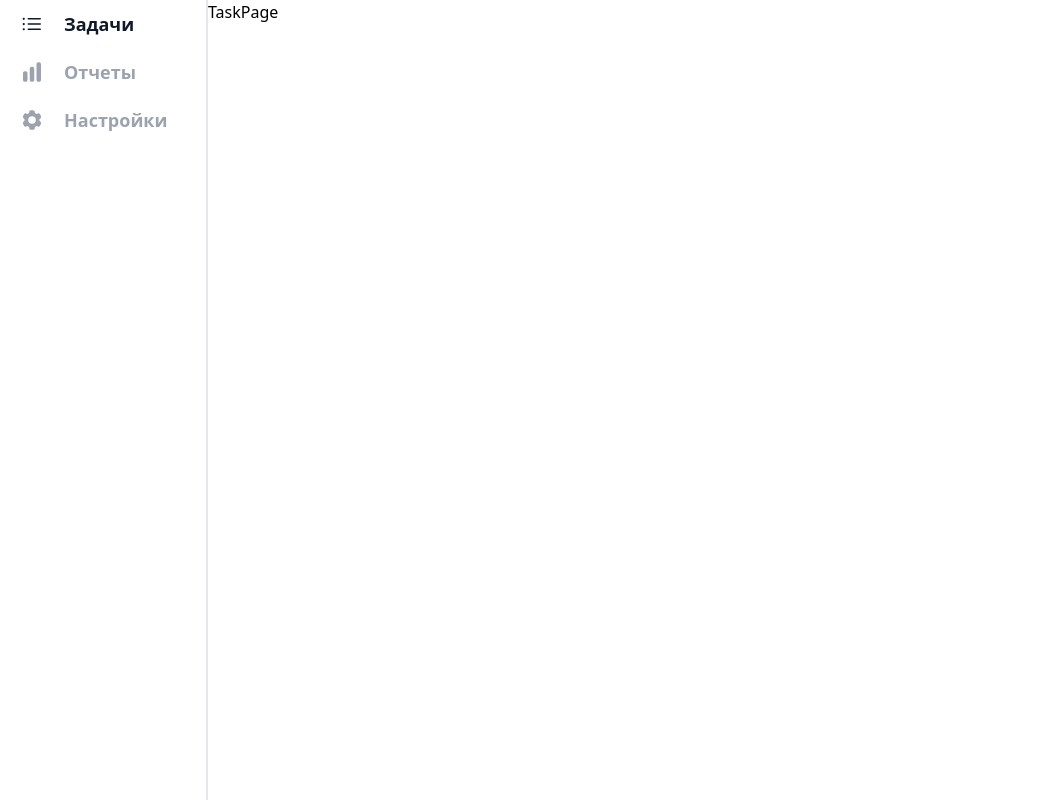
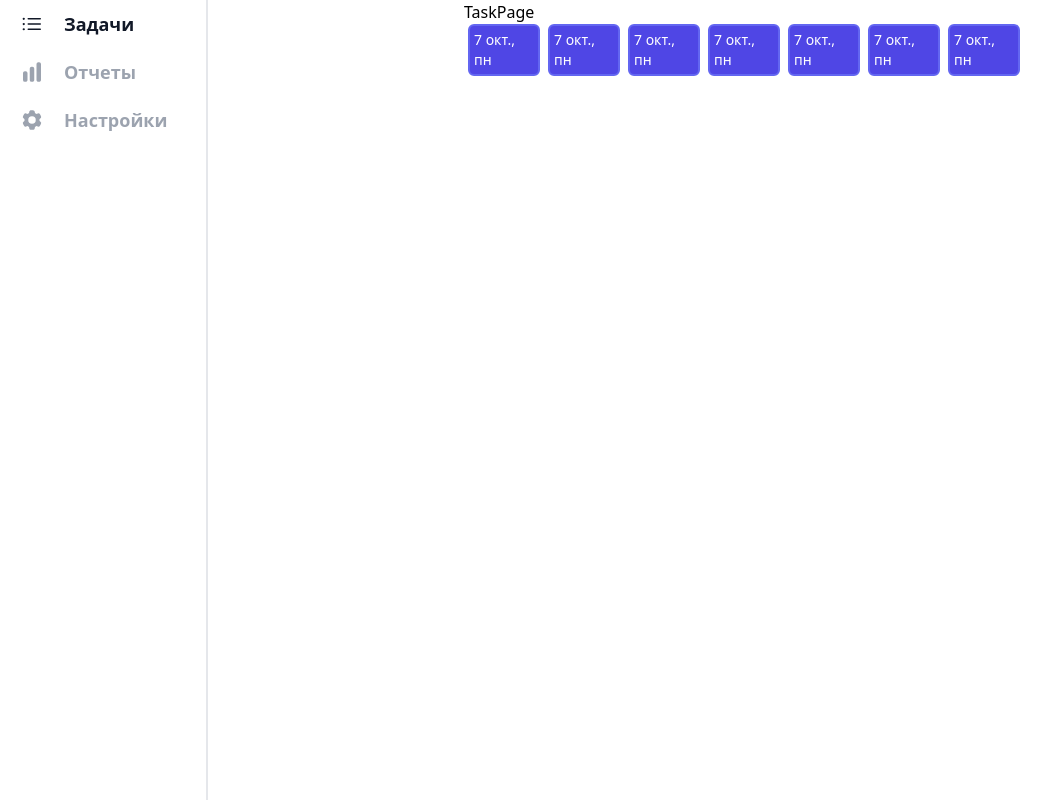
Before and after one commit to Mariah411/habit-tracker, a React (Vite) app: page / in a window 1280 px wide. Shown: the whole page, without its empty margins (0-1061 px from the left). Built offline with nearby package versions, Linux system fonts and the light colour scheme.

Commit message:
add DayButtons

```diff
--- a/src/App.tsx
+++ /dev/null
@@ -1,17 +0,0 @@
-import "./App.css";
-import Button from "./components/ui/Button/Button";
-import NavBar from "./components/ui/NavBar/NavBar";
-
-function App() {
-  return (
-    <div className="relative flex justify-start">
-      <NavBar />
-      <div className="lg:m-l-52">
-        <h1 className="text-3xl font-bold underline">Vite + React</h1>
-        <Button>Клик</Button>
-      </div>
-    </div>
-  );
-}
-
-export default App;
--- a/src/components/AppLayout.tsx
+++ b/src/components/AppLayout.tsx
@@ -5,11 +5,8 @@ const AppLayout = () => {
   return (
     <div className="relative flex justify-start">
       <NavBar />
-      <div className="lg:m-l-52">
+      <div className="lg:m-l-52 max-w-xl container px-2 mx-auto">
         <Outlet />
-
-        {/* <h1 className="text-3xl font-bold underline">Vite + React</h1>
-        <Button>Клик</Button> */}
       </div>
     </div>
   );
--- /dev/null
+++ b/src/components/ui/DayButton/DayButton.tsx
@@ -0,0 +1,15 @@
+const DayButton = () => {
+  return (
+    <>
+      <div className="hidden p-1 day-btn rounded-md lg:inline-block mx-1 day day-btn-active">
+        7 окт., пн
+      </div>
+      <div className="lg:hidden day-btn leading-none text-white rounded-full w-12 h-12 flex flex-col justify-center items-center ">
+        <span>7</span>
+        <span>пн</span>
+      </div>
+    </>
+  );
+};
+
+export default DayButton;
--- a/src/index.css
+++ b/src/index.css
@@ -9,3 +9,11 @@
 .navbar-lg {
   @apply lg:pl-2 lg:static lg:justify-start lg:h-screen lg:flex-col lg:w-52 lg:border-t-0  lg:border-r-2;
 }
+
+.day-btn {
+  @apply text-sm border-indigo-500 border-2 text-indigo-500 font-medium cursor-pointer transition-colors hover:bg-indigo-500 hover:text-white;
+}
+
+.day-btn-active {
+  @apply bg-indigo-600 text-white;
+}
--- a/src/pages/TaskPage.tsx
+++ b/src/pages/TaskPage.tsx
@@ -1,5 +1,20 @@
+import DayButton from "../components/ui/DayButton/DayButton";
+
 const TaskPage = () => {
-  return <div>TaskPage</div>;
+  return (
+    <>
+      <div>TaskPage</div>
+      <div className="flex justify-evenly">
+        <DayButton />
+        <DayButton />
+        <DayButton />
+        <DayButton />
+        <DayButton />
+        <DayButton />
+        <DayButton />
+      </div>
+    </>
+  );
 };
 
 export default TaskPage;
```
